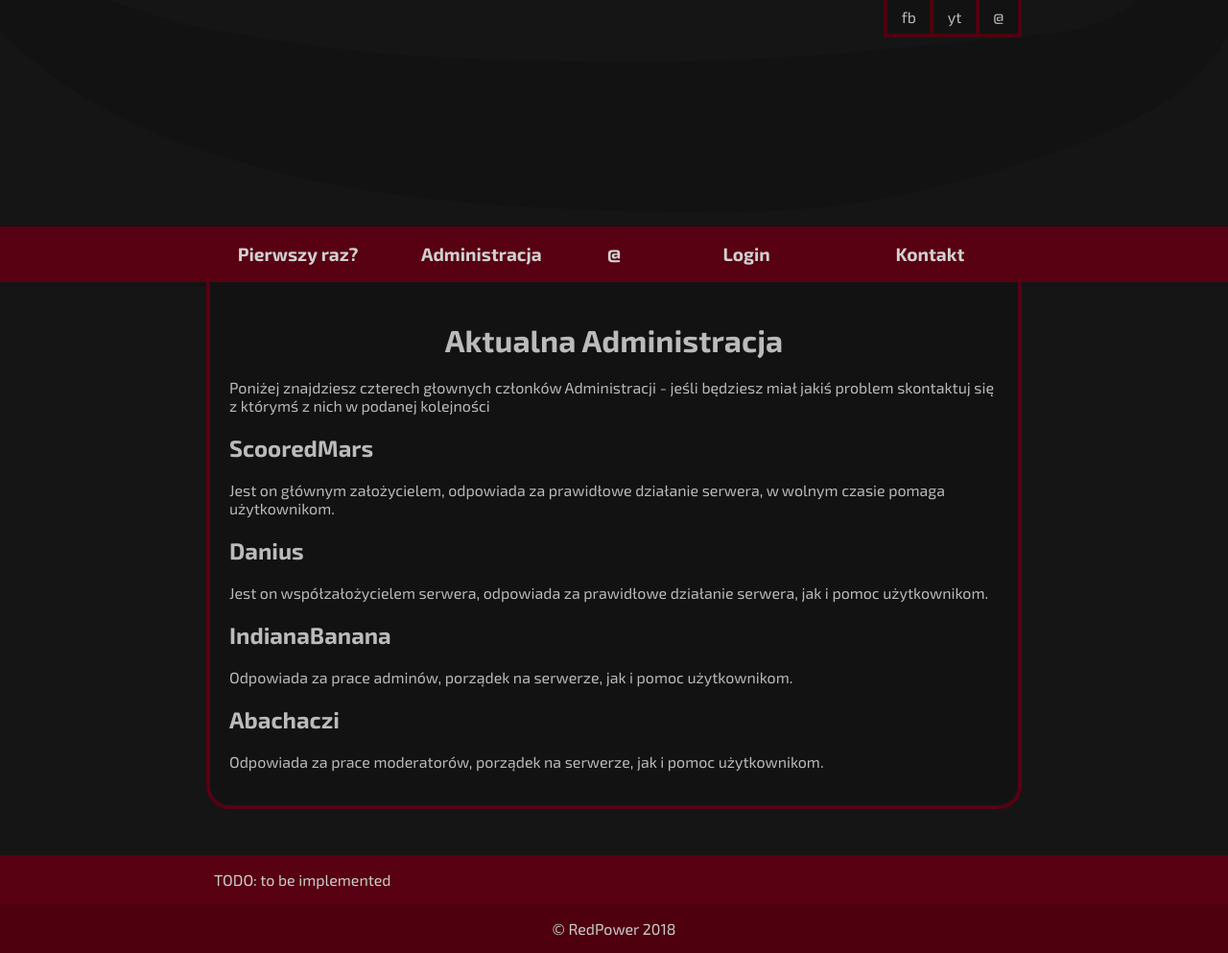
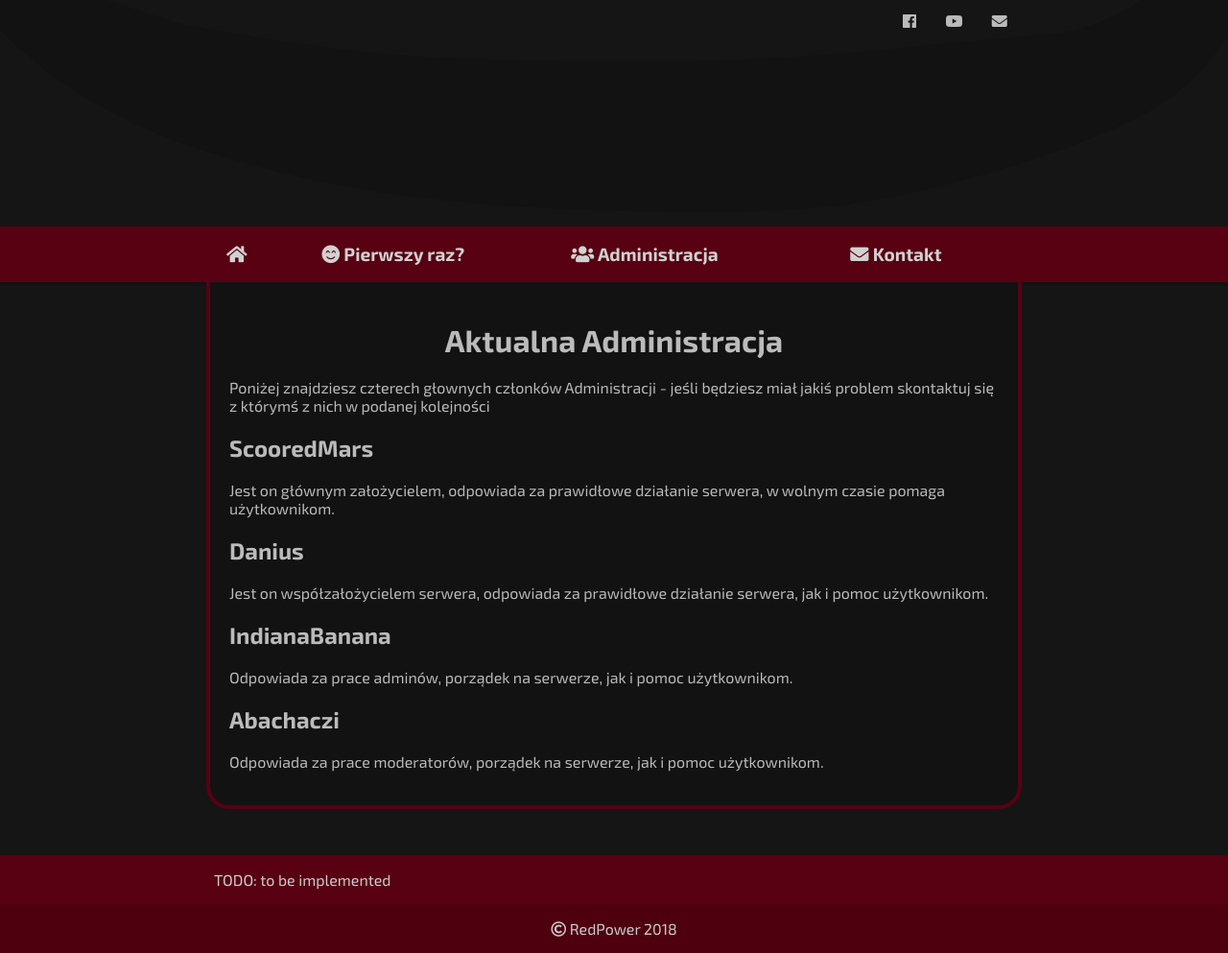
Before and after one commit to scooredmars/strona, a Jekyll site: the page built from pages/index.html, in a window 1280 px wide. Shown: the whole page at 96% size. Built offline with Jekyll 4.4.1, drawn with Linux system fonts in a browser that asks for light colours; nearby versions of some CDN libraries.

Commit message:
Temporary Font Awesome instead of Fontello and further navbar tweaks

```diff
--- a/_includes/footer.html
+++ b/_includes/footer.html
@@ -1,4 +1,3 @@
-<footer>
 <div class="footer">
 
 	<div class="aligner upper">
@@ -6,8 +5,7 @@
 	</div>
 
 	<div class="lower">
-			<div class="copy">&copy; RedPower {{ 'now' | date: "%Y" }}</div>
+		<div class="copy"><i class="far fa-copyright"></i> RedPower {{ 'now' | date: "%Y" }}</div>
 	</div>
 
 </div>
-</footer>
--- a/_includes/head.html
+++ b/_includes/head.html
@@ -62,3 +62,5 @@
 <link rel="preload" href="/static/fonts/exo-2-v4-latin-ext_latin-regular.woff2" as="font" crossorigin>
 <link rel="preload" href="/static/fonts/exo-2-v4-latin-ext_latin-italic.woff2" as="font" crossorigin>
 <link rel="preload" href="/static/fonts/exo-2-v4-latin-ext_latin-700.woff2" as="font" crossorigin>
+
+<link rel="stylesheet" href="https://use.fontawesome.com/releases/v5.2.0/css/all.css" integrity="sha384-hWVjflwFxL6sNzntih27bfxkr27PmbbK/iSvJ+a4+0owXq79v+lsFkW54bOGbiDQ" crossorigin="anonymous">
--- a/_includes/navbar.html
+++ b/_includes/navbar.html
@@ -1,8 +1,7 @@
 <div class="linked">
 	<div class="aligner">
 		<div class="links">
-			<!-- TODO: Include fontello and place correct hrefs -->
-			<a href="#facebook" class="facebook">fb</a><a href="#yt" class="youtube">yt</a><a href="#email">@</a>
+			<a href="#facebook" class="facebook"><i class="fab fa-facebook"></i></a><a href="#yt" class="youtube"><i class="fab fa-youtube"></i></a><a href="#email"><i class="fas fa-envelope"></i></a>
 		</div>
 	</div>
 </div>
@@ -21,23 +20,17 @@
 	<div class="navbar">
 		<div class="aligner">
 			<div class="left">
+				<a href="/" class="item"><i class="fas fa-home"></i></a>
+			</div>
+			<div class="right">
 				<a href="/pierwszy-raz-tutaj/" class="item">
-					<span>Pierwszy raz?</span>
+					<span><i class="fas fa-smile-beam"></i> Pierwszy raz?</span>
 				</a>
 				<a href="/czlonkowie-administracji/" class="item">
-					<span>Administracja</span>
-				</a>
-			</div>
-			<!-- TODO: Home icon -->
-			<div class="middle">
-				<a href="/" class="item"><span>@</span></a>
-			</div>
-			<div class="right">
-				<a href="/czlonkowie-administracji/" class="item">
-					<span>Login</span>
+					<span><i class="fas fa-users"></i> Administracja</span>
 				</a>
 				<a href="/kontakt/" class="item">
-					<span>Kontakt</span>
+					<span><i class="fas fa-envelope"></i> Kontakt</span>
 				</a>
 			</div>
 		</div>
--- a/_sass/navbar.scss
+++ b/_sass/navbar.scss
@@ -4,11 +4,13 @@ $nav_linked_border: 4px;
   top: 0px;
   left: 0px;
   width: 100%;
+  height: 0px;
   .aligner {
     text-align: right;
   }
   .links {
-    display: inline-block;
+    float: right;
+    display: block;
     box-sizing: border-box;
     text-align: right;
     height: 236px;
@@ -20,30 +22,21 @@ $nav_linked_border: 4px;
       position: -ms-sticky;
       position: sticky;
       top: 0px;
-      bottom: 10px;
       color: #bbb;
       display: inline-block;
-      padding: .5em .9em;
+      padding: .75em .95em .8em;
       transition: .3s;
       margin-bottom: .8em;
       text-decoration: none;
-      border-right: $nav_linked_border solid $red_0;
-      border-bottom: $nav_linked_border solid $red_0;
-      background-color: $dark_0;
-    }
-    a:first-child {
-      border-left: $nav_linked_border solid $red_0;
     }
     a:hover {
       color: #fff; // border-color: $red_2;
       background-color: $red_2;
     }
     a.facebook:hover {
-      // border-color: #3b5998;
       background-color: #3b5998;
     }
     a.youtube:hover {
-      // border-color: #ff1422;
       background-color: #ff1422;
     }
   }
@@ -66,6 +59,7 @@ header .center {
   display: block;
   text-align: center;
   transition: .3s;
+  overflow: hidden;
 }
 
 header .center:hover {
@@ -106,38 +100,31 @@ $nav-bottom-border: 4px;
     flex-wrap: wrap;
     justify-content: space-between;
   }
+  .left .item {
+    padding: .9em 1.1em;
+  }
+  .right {
+    flex: 1;
+  }
   .left,
   .right {
-    flex-basis: 45%;
-  }
-  .left,
-  .right,
-  .middle {
     display: flex;
-  }
-  .middle {
-    flex: 1;
-  }
-  .right {
-    text-align: right;
   }
   .item {
     flex: 1;
     color: #d1d1d1;
     display: flex;
-    align-items: center;
     padding: .9em .6em;
     font-size: 1.2em;
     text-align: center;
     transition: .3s;
     font-weight: bold;
+    white-space: nowrap;
+    align-items: center;
+    border-bottom: $nav-bottom-border solid rgba(0, 0, 0, 0);
+    margin-bottom: -$nav-bottom-border;
     text-decoration: none;
     justify-content: center;
-    border-bottom: $nav-bottom-border solid rgba(0, 0, 0, 0);
-    margin-bottom: -$nav-bottom-border;
-  }
-  .middle .item {
-    padding: .9em;
   }
   .item:hover {
     color: #ffffff;
@@ -168,12 +155,11 @@ $nav-bottom-border: 4px;
     margin-top: -60px;
   }
   .navbar {
-    .middle {
+    .left {
       display: none;
     }
-    .left,
     .right {
-      flex-basis: 100%;
+      flex-wrap: wrap;
     }
   }
 }
```
Lines whose indentation alone changed are shown as unchanged.
